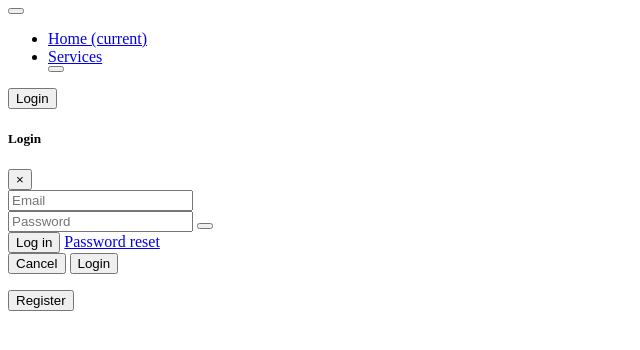
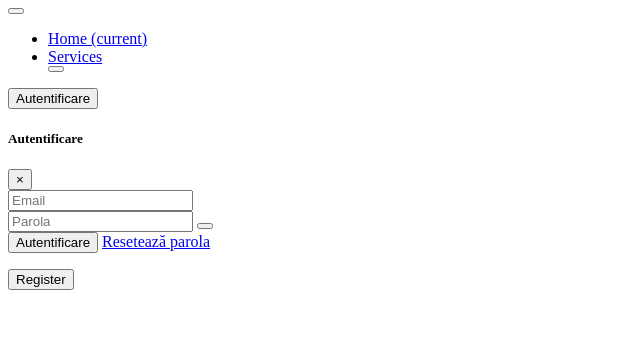
Before and after one commit to gorex013/WasteMonitoring, a Django app: template templates/navbar.html in a window 1280 px wide. Shown: the top 350 px of the page, without its empty margins (0-640 px from the left). Run offline with Django 3.2, Linux system fonts and the light colour scheme; the template is opened without the code that fills it, so the values that code supplies are empty.

Commit message:
The `login-modal.html` template now is based on `modal-base.html` template structure.

```diff
--- a/templates/navbar.html
+++ b/templates/navbar.html
@@ -21,11 +21,7 @@
             </li>
         </ul>
         <form class="form-inline my-2 my-lg-0">
-            <button class="btn btn-outline-primary mr-2 my-sm-0" type="button" data-toggle="modal" data-target="#loginModal">
-                <i class="bi bi-box-arrow-in-right"></i>
-                Login
-            </button>
-            {% include 'registration/login-modal.html' %}
+            {% include 'registration/login-modal.html' with modal_id='loginModal'%}
             <button class="btn btn-outline-success mr-2 my-sm-0" type="button">
                 <i class="bi bi-check-circle"></i>
                 Register
--- a/templates/registration/login-modal.html
+++ b/templates/registration/login-modal.html
@@ -1,14 +1,15 @@
-<div class="modal fade" id="loginModal" tabindex="-1" role="dialog"
-     aria-labelledby="exampleModalCenterTitle" aria-hidden="true">
-    <div class="modal-dialog modal-dialog-centered" role="document">
-        <div class="modal-content">
-            <div class="modal-header">
-                <h5 class="modal-title" id="exampleModalLongTitle">Login</h5>
-                <button type="button" class="close" data-dismiss="modal" aria-label="Close">
-                    <span aria-hidden="true">&times;</span>
+{% extends 'modal-base.html' %}
+{% block modal-trigger-widget %}
+    <button class="btn btn-outline-primary mr-2 my-sm-0" type="button" data-toggle="modal"
+            data-target="#{{ modal_id }}">
+        <i class="bi bi-box-arrow-in-right"></i>
+        Autentificare
     </button>
-            </div>
-            <div class="modal-body">
+{% endblock %}
+{% block modal-header %}
+    <h5 class="modal-title" id="exampleModalLongTitle">Autentificare</h5>
+{% endblock %}
+{% block modal-body %}
     <form id="loginForm" class="col-12 my-auto needs-validation" method="post"
           action="{% url 'login' %}"
           style="opacity: 100%">
@@ -27,7 +28,7 @@
             }
         </script>
         <div class="form-group mb-3">
-                        <div class="input-group w-50">
+            <div class="input-group">
                 <span class="input-group-text mt-0 bi bi-person-fill" id="basic-addon1"></span>
                 <input name="username" type="email" class="form-control" id="emailInput"
                        aria-describedby="emailHelp"
@@ -42,11 +43,10 @@
             {% endif %}
         </div>
         <div class="form-group mb-3">
-                        <div class="input-group w-50">
-                            <span class="input-group-text bi bi-lock-fill"
-                                  id="basic-addon1">                        </span>
+            <div class="input-group">
+                <span class="input-group-text bi bi-lock-fill" id="basic-addon1"></span>
                 <input name="password" type="password" class="form-control" id="passwordInput"
-                                   placeholder="Password" required/>
+                       placeholder="Parola" required/>
                 <button type="button" class="btn btn-warning"
                         style=":focus {outline: none;  box-shadow: none;}"
                         onclick="this.blur(); show_hide_password($('#passwordInput'),$('#show-icon'),$('#hide-icon'));">
@@ -71,26 +71,9 @@
                 </div>
             {% endif %}
         </div>
-                    <div class="inline-group">
-                        <button type="submit" class="btn btn-primary">Log in</button>
-                        <a class="password-reset-link px-3" href="{% url 'password_reset' %}">Password reset</a>
-                    </div>
     </form>
-                {% if form.non_field_errors %}
-                    <div class="alert alert-danger mt-2">
-                        {% for error in form.non_field_errors %}
-                            <strong>{{ error|escape }}</strong>
-                        {% endfor %}
-                    </div>
-                {% endif %}
-            </div>
-            <div class="modal-footer">
-                <button type="button" class="btn btn-success" data-dismiss="modal">Cancel</button>
-                <button type="submit" class="btn btn-outline-danger"
-                        onclick="location.href ='{% url 'login' %}';">
-                    Login
-                </button>
-            </div>
-        </div>
-    </div>
-</div>
+{% endblock %}
+{% block modal-footer %}
+    <button type="submit" class="btn btn-outline-success">Autentificare</button>
+    <a class="password-reset-link px-3" href="{% url 'password_reset' %}">Resetează parola</a>
+{% endblock %}
```
Lines whose indentation alone changed are shown as unchanged.
